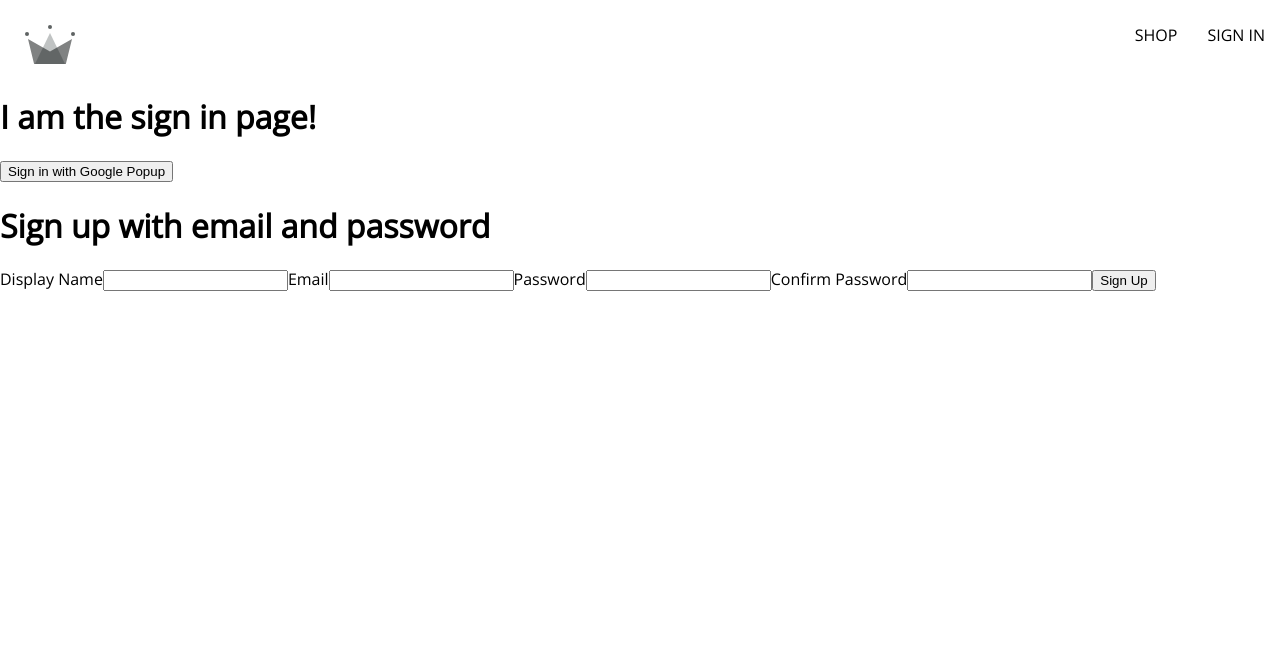
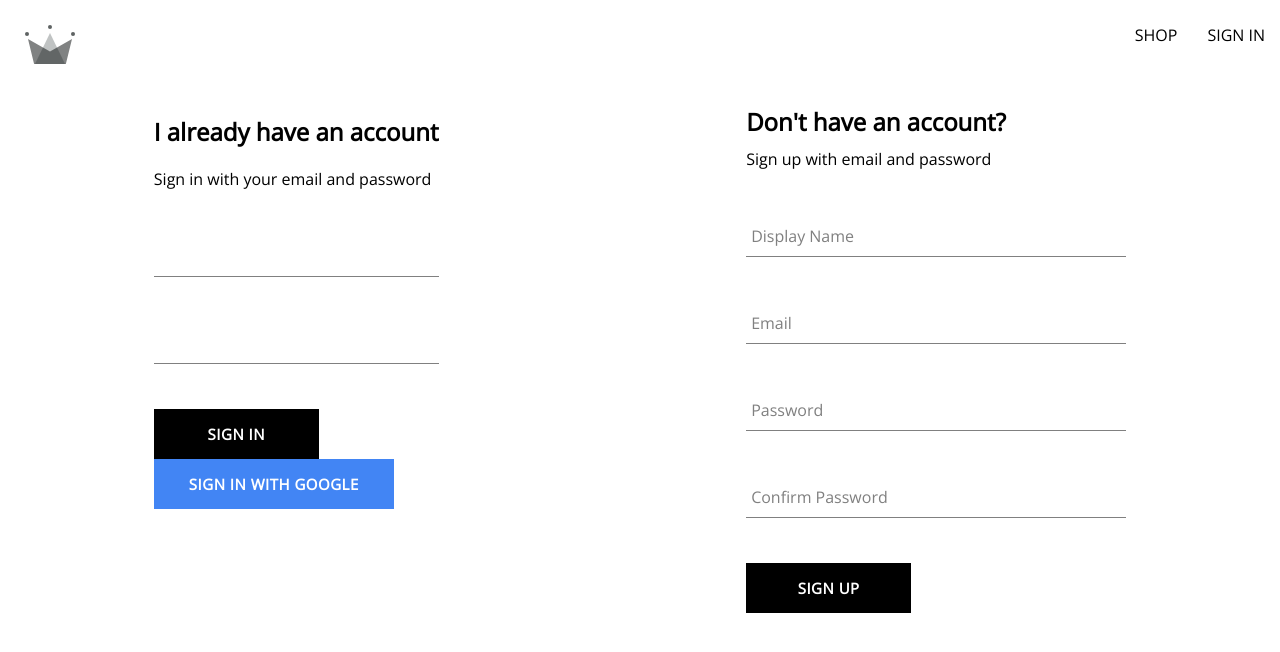
Before and after one commit to KeaDevs-art/CrwnClothing, a React (Create React App) app: page /sign-in in a window 1280 px wide. Shown: the top 652 px of the page. Built offline with nearby package versions, Linux system fonts and the light colour scheme.

Commit message:
create button and formInput components

```diff
--- /dev/null
+++ b/src/components/button/button.component.jsx
@@ -0,0 +1,15 @@
+import './button.styles.scss';
+
+const BUTTON_TYPE_CLASSES = {
+    google: 'google-sign-in',
+    inverted: 'inverted'
+};
+
+const Button = ({ children, buttonType, ...otherProps }) => {
+
+    return (
+        <button className={`${BUTTON_TYPE_CLASSES[buttonType]} button-container`} {...otherProps}>{children}</button>
+    );
+}
+
+export default Button;
--- /dev/null
+++ b/src/components/button/button.styles.scss
@@ -0,0 +1,46 @@
+.button-container {
+    min-width: 165px;
+    width: auto;
+    height: 50px;
+    letter-spacing: 0.5px;
+    line-height: 50px;
+    padding: 0 35px 0 35px;
+    font-size: 15px;
+    background-color: black;
+    color: white;
+    text-transform: uppercase;
+    font-family: 'Open Sans', 'Segoe UI', 'Roboto', 'Oxygen';
+    font-weight: bolder;
+    border: none;
+    cursor: pointer;
+    display: flex;
+    justify-content: center;
+
+    &:hover {
+        background-color: white;
+        color: black;
+        border: 1px solid black;
+    }
+
+    &.google-sign-in {
+        background-color: #4285f4;
+        color: white;
+
+        &:hover {
+            background-color: #357ae8;
+            border: none;
+        }
+    }
+
+    &.inverted {
+        background-color: white;
+        color: black;
+        border: 1px solid black;
+
+        &:hover {
+            background-color: black;
+            color: white;
+            border: none;
+        }
+    }
+}
--- /dev/null
+++ b/src/components/form-input/form-input.component.jsx
@@ -0,0 +1,15 @@
+import './form-input.styles.scss';
+
+const FormInput = ({ label, ...otherProps }) => {
+
+    return (
+        <div className='group'>
+            <input className='form-input' {...otherProps} />
+            {label &&
+                (<label className={`${otherProps.value.length ? 'shrink' : ''} form-input-label`}>{label}</label>)
+            }
+        </div>
+    );
+}
+
+export default FormInput;
--- /dev/null
+++ b/src/components/form-input/form-input.styles.scss
@@ -0,0 +1,54 @@
+$sub-color: grey;
+$main-color: black;
+
+@mixin shrinkLabel {
+  top: -14px;
+  font-size: 12px;
+  color: $main-color;
+}
+
+.group {
+  position: relative;
+  margin: 45px 0;
+
+  .form-input {
+    background: none;
+    background-color: white;
+    color: $sub-color;
+    font-size: 18px;
+    padding: 10px 10px 10px 5px;
+    display: block;
+    width: 100%;
+    border: none;
+    border-radius: 0;
+    border-bottom: 1px solid $sub-color;
+    margin: 25px 0;
+
+    &:focus {
+      outline: none;
+    }
+
+    &:focus ~ .form-input-label {
+      @include shrinkLabel();
+    }
+  }
+
+  input[type='password'] {
+    letter-spacing: 0.3em;
+  }
+
+  .form-input-label {
+    color: $sub-color;
+    font-size: 16px;
+    font-weight: normal;
+    position: absolute;
+    pointer-events: none;
+    left: 5px;
+    top: 10px;
+    transition: 300ms ease all;
+
+    &.shrink {
+      @include shrinkLabel();
+    }
+  }
+}
--- a/src/components/sign-up-form/sign-up-form.component.jsx
+++ b/src/components/sign-up-form/sign-up-form.component.jsx
@@ -1,6 +1,11 @@
 import { useState } from "react";
 
+import FormInput from "../form-input/form-input.component";
+import Button from "../button/button.component";
+
 import { createAuthUserWithEmailAndPassword, createUserDocumentFromAuth } from "../../utils/firebase/firebase.utils";
+
+import './sign-up-form.styles.scss';
 
 const defaultFormFields = {
     displayName: '',
@@ -49,22 +54,15 @@
 
 
     return (
-        <div>
-            <h1>Sign up with email and password</h1>
+        <div className="sign-up-form-container">
+            <h2>Don't have an account?</h2>
+            <span>Sign up with email and password</span>
             <form onSubmit={handleSubmit}>
-                <label>Display Name</label>
-                <input type="text" required onChange={handleChange} name="displayName" value={displayName} />
-
-                <label>Email</label>
-                <input type="email" required onChange={handleChange} name="email" value={email} />
-
-                <label>Password</label>
-                <input type="password" required onChange={handleChange} name="password" value={password} />
-
-                <label>Confirm Password</label>
-                <input type="password" required onChange={handleChange} name="confirmPassword" value={confirmPassword} />
-
-                <button type="submit">Sign Up</button>
+                <FormInput label="Display Name" type="text" required onChange={handleChange} name="displayName" value={displayName} />
+                <FormInput label="Email" type="email" required onChange={handleChange} name="email" value={email} />
+                <FormInput label="Password" type="password" required onChange={handleChange} name="password" value={password} />
+                <FormInput label="Confirm Password" type="password" required onChange={handleChange} name="confirmPassword" value={confirmPassword} />
+                <Button type="submit">Sign Up</Button>
             </form>
         </div>
     );
--- /dev/null
+++ b/src/components/sign-up-form/sign-up-form.styles.scss
@@ -0,0 +1,9 @@
+.sign-up-form-container {
+    display: flex;
+    flex-direction: column;
+    width: 380px;
+
+    h2 {
+        margin: 10px 0;
+    }
+}
--- a/src/routes/sign-in/sign-in.component.jsx
+++ b/src/routes/sign-in/sign-in.component.jsx
@@ -6,7 +6,10 @@
 } from "../../utils/firebase/firebase.utils";
 
 import SignUpForm from "../../components/sign-up-form/sign-up-form.component";
+import Button from "../../components/button/button.component";
+import FormInput from "../../components/form-input/form-input.component";
 
+import './sign-in.styles.scss';
 
 const SignIn = () => {
 
@@ -31,9 +34,17 @@
     }
 
     return (
-        <div>
-            <h1>I am the sign in page!</h1>
-            <button onClick={logGooglePopupUser}>Sign in with Google Popup</button>
+        <div className="sign-in-container">
+            <div>
+                <h2>I already have an account</h2>
+                <span>Sign in with your email and password</span>
+                <form>
+                    <FormInput />
+                    <FormInput />
+                    <Button>Sign in</Button>
+                    <Button buttonType='google' onClick={logGooglePopupUser}>Sign in with Google</Button>
+                </form>
+            </div>
             <SignUpForm />
         </div>
     );
--- /dev/null
+++ b/src/routes/sign-in/sign-in.styles.scss
@@ -0,0 +1,5 @@
+.sign-in-container {
+    display: flex;
+    justify-content: space-around;
+
+}
```
